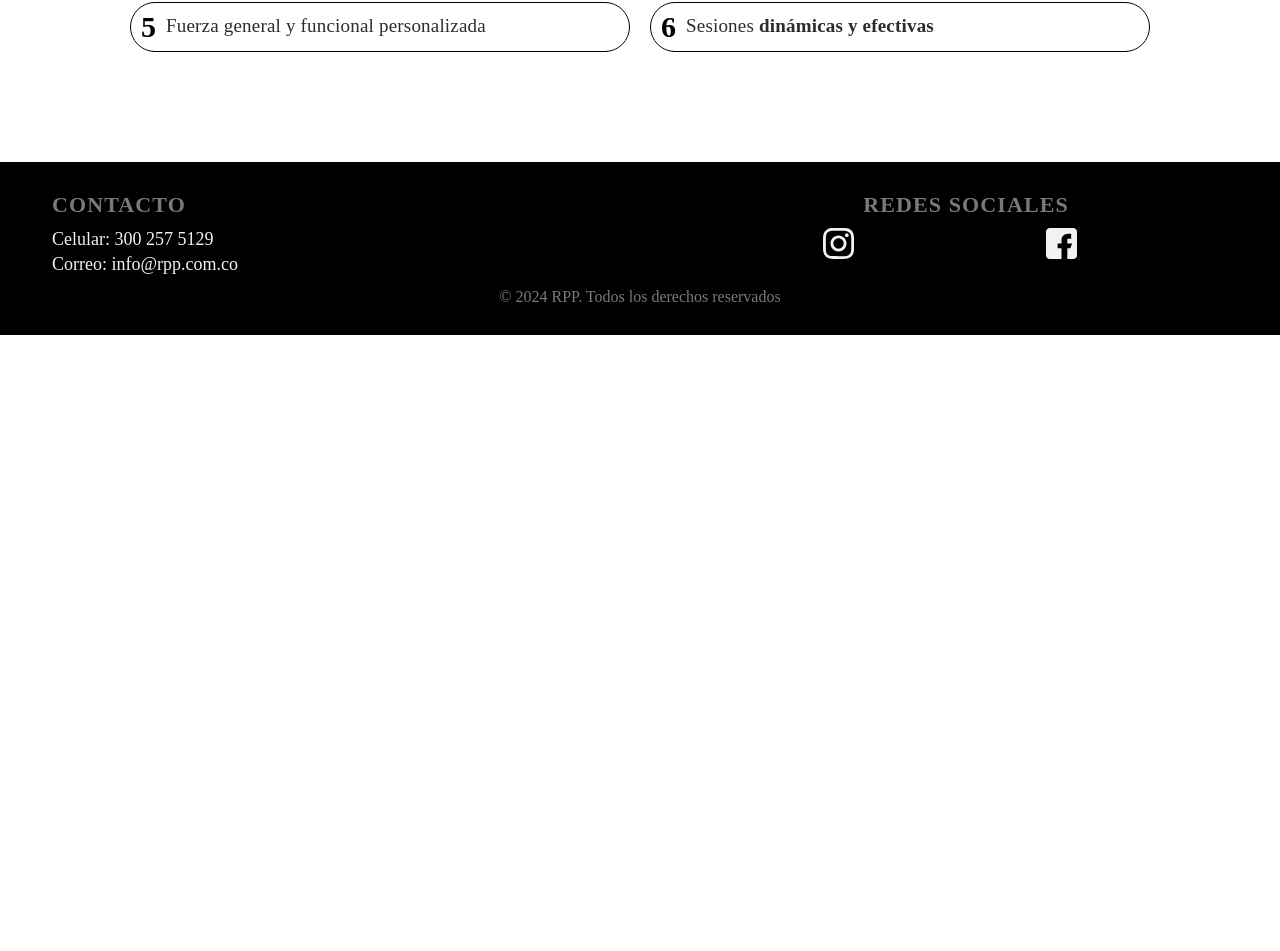
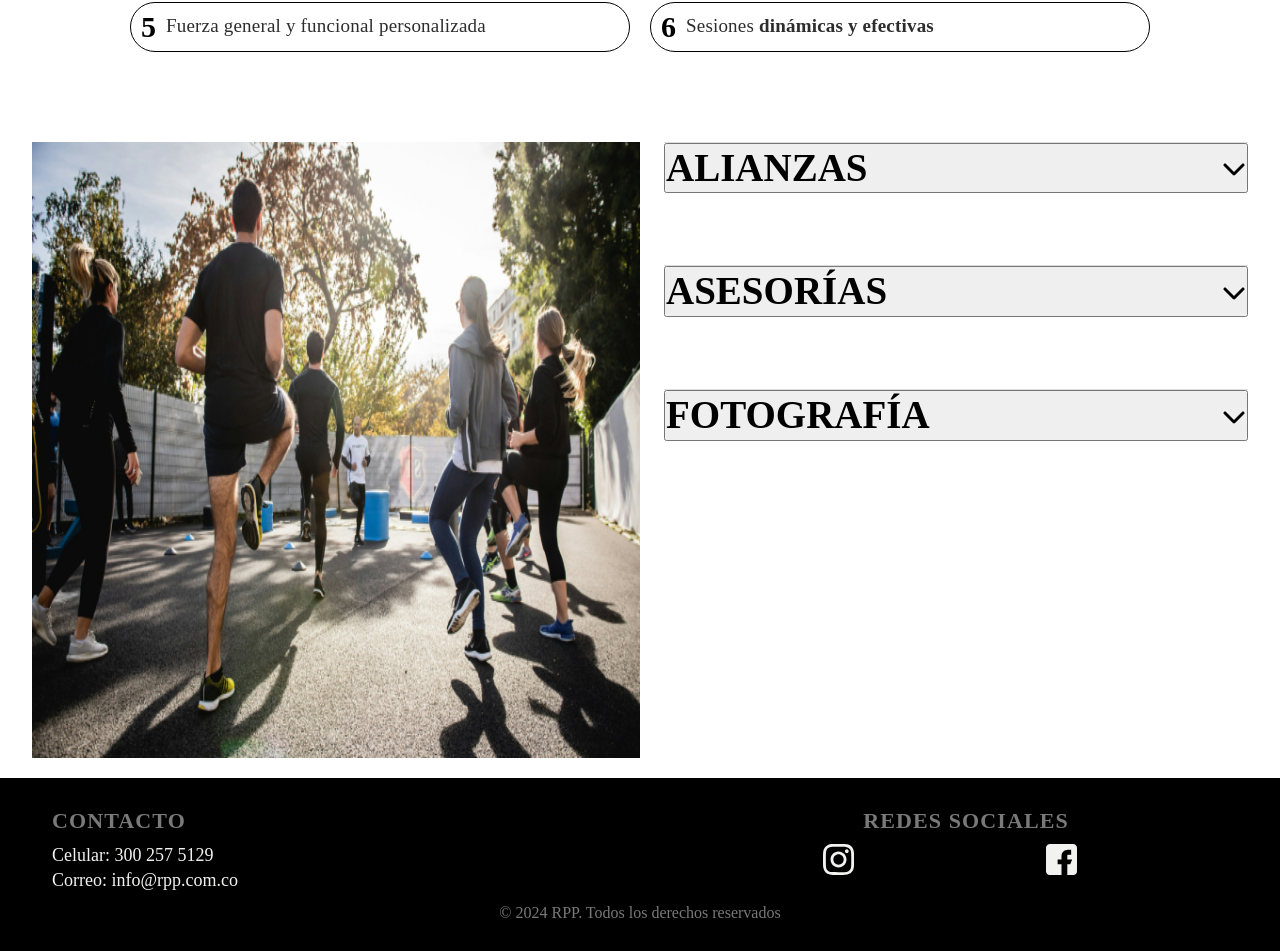
Before and after one commit to RunningPersonalPlan/webPage, a React (Vite) app in the folder Rpp/: page / in a window 1280 px wide. Shown: the part 3058-4009 px from the top of the page. Before the commit the page ends 3393 px from the top, so only its background shows below. Built offline with nearby package versions, Linux system fonts and the light colour scheme.

Commit message:
add: 2 parte accordion entrenamiento

```diff
--- /dev/null
+++ b/Rpp/src/templates/home/entrenamiento/Alianzas.js
@@ -0,0 +1,11 @@
+const Alianzas =()=>{
+    return `
+    <ul>
+        <li>Alianza con fisioterapeuta.</li>
+        <li>Alianza con nutricionista.</li>
+        <li>Alianza con marcas de suplementación deportiva como: GOING Nutrición Deportiva y wefuel.</li>
+    </ul>
+
+`;
+}
+export default Alianzas;
--- /dev/null
+++ b/Rpp/src/templates/home/entrenamiento/Asesorias.js
@@ -0,0 +1,10 @@
+const Asesorias =()=>{
+    return `
+    <ul>
+        <li>Asesoría nutrición básica.</li>
+        <li>Asesoría suplementación de entrenamientos y competencias.</li>
+    </ul>
+
+`;
+}
+export default Asesorias;
--- /dev/null
+++ b/Rpp/src/templates/home/entrenamiento/Fotografia.js
@@ -0,0 +1,9 @@
+const Fotografia =()=>{
+    return `
+    <ul>
+        <li>En algunos eventos especiales habrá fotografía profesional para los miembros.</li>
+    </ul>
+
+`;
+}
+export default Fotografia;
--- a/Rpp/src/views/Home.jsx
+++ b/Rpp/src/views/Home.jsx
@@ -6,8 +6,12 @@ import Seguridadtemp from "../templates/home/valores/seguridad.js"
 import BienestarIntegral from "../templates/home/valores/BienestarIntegral.js";
 import Resultados from "../templates/home/valores/Resultados.js";
 import Valoresimg from "../assets/fotos-home/valoresimg.jpg"
+import Entrenamientojpg from "../assets/fotos-home/Entrenamientojpg.jpg"
 import { useRef, useState } from "react";
 import Entreno from "../components/Home/Entreno.jsx";
+import Alianzas from "../templates/home/entrenamiento/Alianzas.js";
+import Asesorias from "../templates/home/entrenamiento/Asesorias.js";
+import Fotografia from "../templates/home/entrenamiento/Fotografia.js";
 
 
 const Home = () => {
@@ -17,10 +21,16 @@ const Home = () => {
       sectionSportRef.current.scrollIntoView({ behavior: 'smooth' });
     }};
 
-    const [openIndex, setOpenIndex] = useState(null); // Estado para el índice del acordeón abierto
+    const [openIndex, setOpenIndex] = useState(null);
 
     const handleToggle = (index) => {
-        setOpenIndex(index === openIndex ? null : index); // Abrir o cerrar acordeón
+        setOpenIndex(index === openIndex ? null : index);
+    };
+
+    const [openIndex1, setOpenIndex1] = useState(null);
+
+    const handleToggle1 = (index) => {
+        setOpenIndex1(index === openIndex1 ? null : index);
     };
 
   return (
@@ -94,6 +104,32 @@ const Home = () => {
         <p>Todos nuestros planes incluyen asesorías, alianzas estratégicas y fotografía profesional</p>
         <Entreno/>
 
+        <div className="container">
+        <img src={Entrenamientojpg} alt="Entrenamiento img" className="imagen-accordeon" />
+
+          <div className="container-accordion">
+          <Accordion
+                title="ALIANZAS"
+                content={Alianzas()}
+                isOpen={openIndex1 === 0}
+                onToggle={() => handleToggle1(0)}
+            />
+            <Accordion
+                title="ASESORÍAS"
+                content={Asesorias()}
+                isOpen={openIndex1 === 1}
+                onToggle={() => handleToggle1(1)}
+            />
+            <Accordion
+                title="FOTOGRAFÍA"
+                content={Fotografia()}
+                isOpen={openIndex1 === 2}
+                onToggle={() => handleToggle1(2)}
+            />
+          </div>
+
+        </div>
+
     </section>
 
 
```
Also changed, not shown: Rpp/src/assets/fotos-home/Entrenamientojpg.jpg (added).
